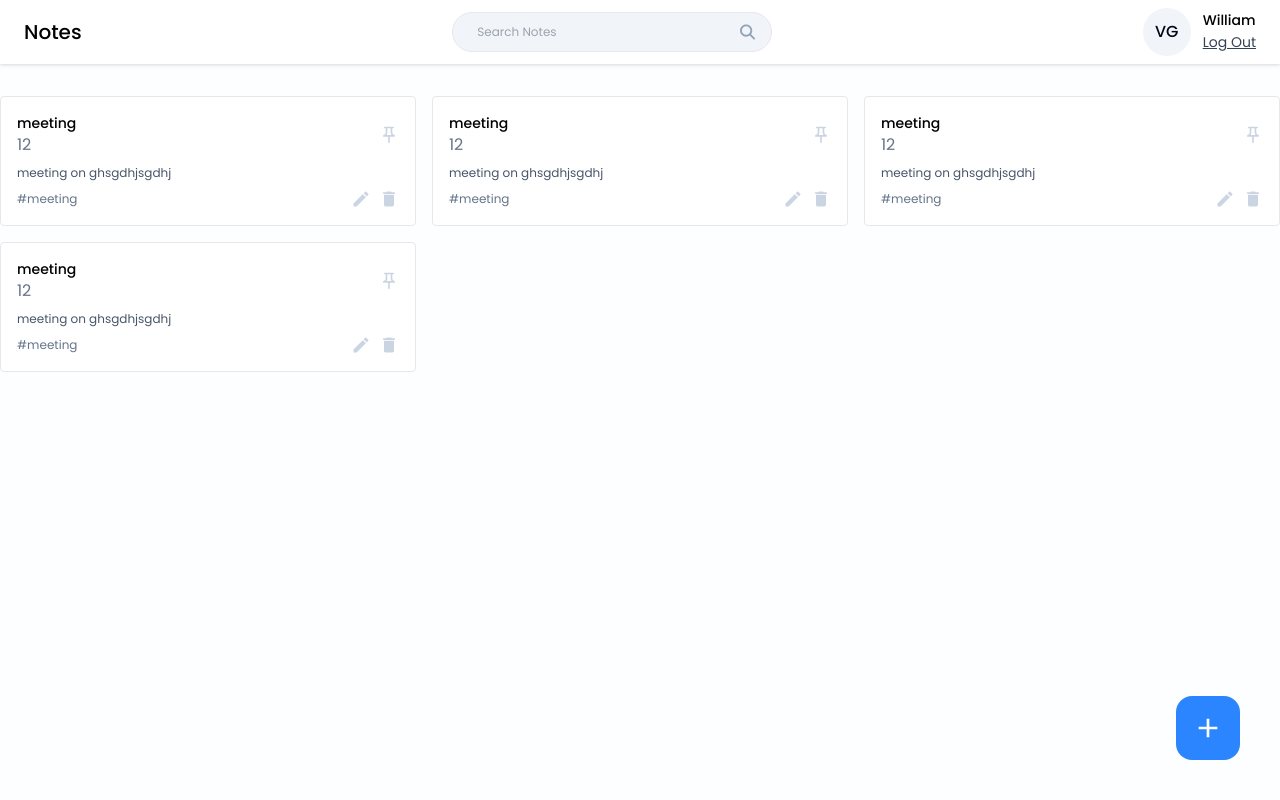
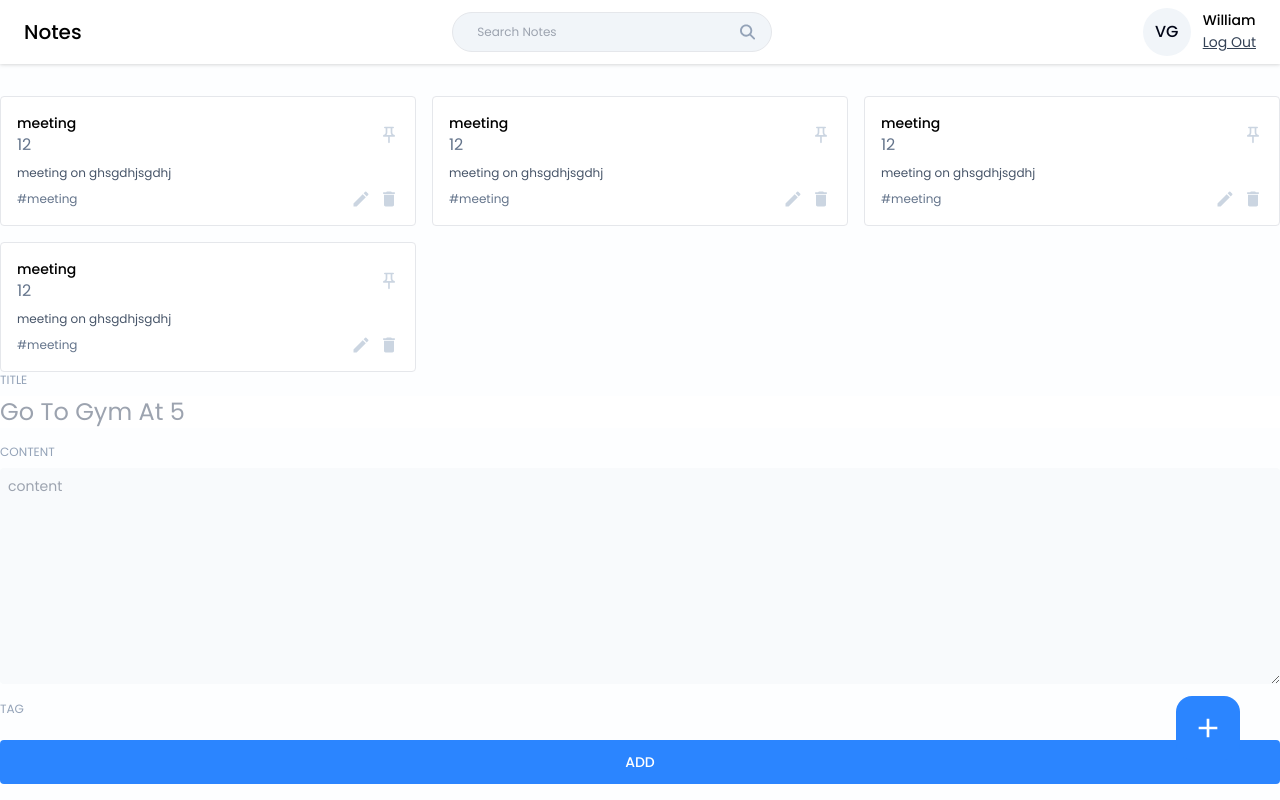
Before and after one commit to vinayagangadhar02/Notes-Maker, a React (Vite) app in the folder frontend/notes-app/: page /dashboard in a window 1280 px wide. Built offline with nearby package versions, Linux system fonts and the light colour scheme.

Commit message:
notes-card updated

```diff
--- a/frontend/notes-app/package.json
+++ b/frontend/notes-app/package.json
@@ -13,6 +13,7 @@
     "react": "^18.3.1",
     "react-dom": "^18.3.1",
     "react-icons": "^5.3.0",
+    "react-model": "^4.3.1",
     "react-router-dom": "^6.26.2"
   },
   "devDependencies": {
--- a/frontend/notes-app/src/index.css
+++ b/frontend/notes-app/src/index.css
@@ -26,4 +26,7 @@
   .icon-btn{
     @apply text-xl text-slate-300 cursor-pointer hover:text-primary
   }
+  .input-label{
+    @apply text-xs text-slate-400;
+  }
 }
--- /dev/null
+++ b/frontend/notes-app/src/pages/Home/AddEditNotes.jsx
@@ -0,0 +1,32 @@
+import React from 'react'
+
+const AddEditNotes = () => {
+  return (
+    <div>
+        <div className='flex flex-col gap-2' >
+            <label className='input-label'>TITLE</label>
+           <input
+           type="text"
+           className='text-2xl text-slate-950 outline-none'
+           placeholder='Go To Gym At 5'
+           />
+        </div>
+        <div className='flex flex-col gap-2 mt-4'>
+            <label className='input-label'>CONTENT</label>
+            <textarea
+            type="text"
+            className='text-sm text-slate-950 outline-none bg-slate-50 p-2 rounded '
+            placeholder='content'
+            rows={"10"}
+            />
+        </div>
+      <div className='mt-3'>
+        <label className='input-label'>TAG</label>
+      </div>
+
+  <button className='btn-primary font-medium mt-5 p-3' onClick={()=>{}}>ADD</button>
+    </div>
+  )
+}
+
+export default AddEditNotes
--- a/frontend/notes-app/src/pages/Home/Home.jsx
+++ b/frontend/notes-app/src/pages/Home/Home.jsx
@@ -1,9 +1,15 @@
-import React from 'react'
+import React, { useState } from 'react'
 import Navbar from "../../components/Navbar/Navbar";
 import NoteCard from "../../components/Cards/NoteCard"
 import {MdAdd} from "react-icons/md"
+import AddEditNotes from './AddEditNotes';
 
 const Home = () => {
+      const [openAddEditModel,setOpenAddEditModel]=useState({
+            isShown:false,
+            type:"add",
+            data:null
+      })
   return (
     <>
     <Navbar />
@@ -80,8 +86,12 @@
 <MdAdd className="text-[32px] text-white"/>
 
 </button>
+
+<AddEditNotes />
    </>
+
   )
+
 }
 
 export default Home
```
Also changed, not shown: 1 other file (tests, documents, lock files or other folders).
